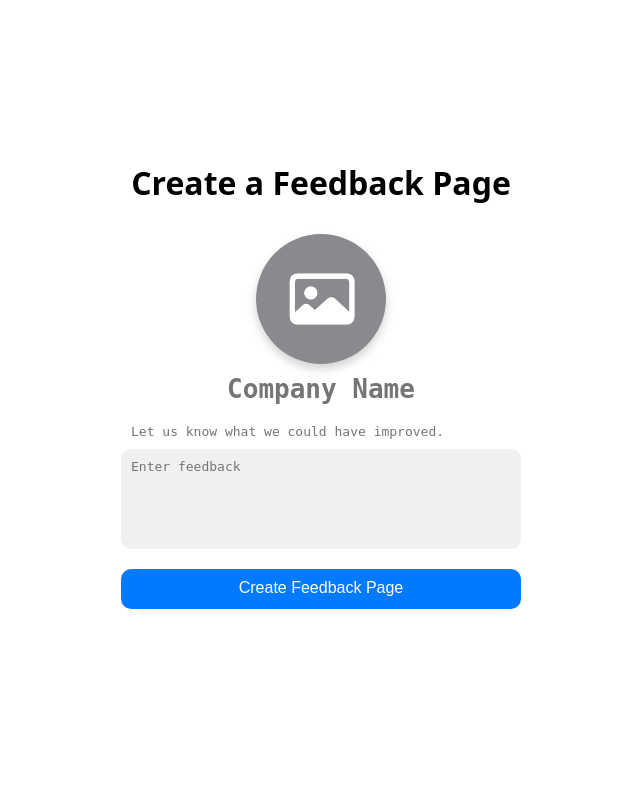
After one commit to JackFinnis/FeedbackWeb, a Flask app: template src/templates/create_subject.html in a window 1280 px wide. The commit adds this page. Shown: the whole page, without its empty margins (319-959 px from the left). Run offline with Flask 3, Linux system fonts and the light colour scheme; the template is opened without the code that fills it, so the values that code supplies are empty.

Commit message:
New create feedback page working

```diff
--- a/src/app.py
+++ b/src/app.py
@@ -41,13 +41,13 @@ flask_app = Flask(__name__)
 
 @flask_app.route('/')
 def root():
-	return redirect('/new')
+	return render_template('how_it_works.html')
 
-@flask_app.route('/new')
+@flask_app.route('/create')
 def subject_new():
-	return render_template('new_subject.html')
+	return render_template('create_subject.html')
 
-@flask_app.route('/new', methods=['POST'])
+@flask_app.route('/create', methods=['POST'])
 def subject_new_submit():
 	title = request.form['title']
 	description = request.form['description']
@@ -59,25 +59,20 @@ def subject_new_submit():
 	if logo.filename:
 		public_url = upload_file(logo, public_id)
 
-	new_subject = Subject(private_id, public_id, title, description, public_url, live=True, shown_save_alert=False)
+	new_subject = Subject(private_id, public_id, title, description, public_url, live=True)
 	subjects.document(public_id).set(new_subject.to_dict())
 
-	return redirect(f'/subject/{private_id}')
+	return render_template('subject_created.html', private_id=private_id)
 
-@flask_app.route('/subject/<private_id>')
+@flask_app.route('/company/<private_id>')
 def subject(private_id):
 	subject = fetch_subject_private(private_id)
 	docs = subjects.document(subject.public_id).collection('feedback').order_by('timestamp', direction=firestore.firestore.Query.DESCENDING).get()
 	feedbacks = list(map(lambda x: Feedback.from_dict(x.to_dict()), docs))
 
-	if not subject.shown_save_alert:
-		subject.shown_save_alert = True
-		subjects.document(subject.public_id).set(subject.to_dict())
-		subject.shown_save_alert = False
-
 	return render_template('subject.html', feedbacks=feedbacks, subject=subject)
 
-@flask_app.route('/subject/<private_id>/delete')
+@flask_app.route('/company/<private_id>/delete')
 def subject_delete(private_id):
 	subject = fetch_subject_private(private_id)
 	subjects.document(subject.public_id).delete()
@@ -86,20 +81,20 @@ def subject_delete(private_id):
 
 	return render_template('subject_deleted.html')
 
-@flask_app.route('/subject/<private_id>/toggle_live')
+@flask_app.route('/company/<private_id>/toggle_live')
 def subject_toggle_live(private_id):
 	subject = fetch_subject_private(private_id)
 	subject.live = not subject.live
 	subjects.document(subject.public_id).set(subject.to_dict())
 
-	return redirect(f'/subject/{private_id}')
+	return redirect(f'/company/{private_id}')
 
-@flask_app.route('/subject/<private_id>/feedback/<feedback_id>/delete')
+@flask_app.route('/company/<private_id>/feedback/<feedback_id>/delete')
 def feedback_delete(private_id, feedback_id):
 	subject = fetch_subject_private(private_id)
 	subjects.document(subject.public_id).collection('feedback').document(feedback_id).delete()
 
-	return redirect(f'/subject/{private_id}')
+	return redirect(f'/company/{private_id}')
 
 @flask_app.route('/send/<public_id>')
 def feedback_send(public_id):
--- a/src/static/style.css
+++ b/src/static/style.css
@@ -7,7 +7,47 @@ html {
 
 body {
 	padding: 10px;
-	margin-bottom: 50px;
+	padding-bottom: 50px;
+}
+
+ol, ul, p, h1, h2, form, textarea, a, button {
+	margin: 0px;
+}
+
+textarea {
+	padding: 0px;
+}
+
+a, button {
+	display: inline-block;
+	color: var(--accent);
+	text-decoration: none;
+	background: none;
+	border: none;
+	font-size: 1em;
+	font-weight: 500;
+}
+
+input[type=submit], input[type=text], textarea {
+	border: none;
+	font-size: 1em;
+}
+
+input[type=text], textarea {
+	background: none;
+}
+
+li {
+	padding-bottom: 5px;
+}
+
+h1 {
+	padding-top: 10px;
+	padding-bottom: 10px;
+}
+
+h2 {
+	padding: 10px;
 }
 
 .center_horizontally {
@@ -19,77 +59,27 @@ body {
 	align-items: center;
 }
 
-a, button {
-	display: inline-block;
-	color: var(--accent);
-	text-decoration: none;
-	background: none;
-	border: none;
-	padding: 0px;
-}
-
-ol, ul, p, h1, h2, form {
-	margin: 0px;
-}
-
-li {
-	margin-bottom: 5px;
-}
-
-h1 {
-	margin-top: 10px;
-	margin-bottom: 10px;
-}
-
-h2 {
-	margin: 10px;
-}
-
-input[type=text], textarea {
-	appearance: none;
-	font-size: 1em;
-	width: 400px;
-}
-
 textarea {
 	resize: none;
-	height: 100px;
-}
-
-input[type=file] {
-	display: none;
 }
 
 .container, .label, .container_background, .large_button {
 	border-radius: 10px;
-	border: none;
 }
 
 .large_button {
 	text-align: center;
-	appearance: none;
 	padding-top: 10px;
 	padding-bottom: 12px;
 	width: 400px;
 	margin-top: 20px;
 	color: white;
 	background-color: var(--accent);
-	font-size: 1em;
-}
-
-.label, .large_button {
-	font-weight: 500;
 }
 
 .container {
 	padding: 10px;
 	padding-bottom: 12px;
-}
-
-.field_label {
-	margin: 10px;
-	font-weight: bold;
-	display: block;
 }
 
 .icon, .symbol {
@@ -114,6 +104,8 @@ input[type=file] {
 	padding-bottom: 5px;
 	padding-left: 10px;
 	padding-right: 10px;
+	margin-top: 5px;
+	margin-bottom: 5px;
 	margin-right: 5px;
 }
 
@@ -135,54 +127,50 @@ button:active, a:active, .large_button:active {
 	opacity: 0.75;
 }
 
-.feedback_form_logo {
+.feedback_form_logo, input[type=file] {
 	width: 130px;
 	height: 130px;
 	border-radius: 50%;
 }
 
-.feedback_form_box {
-	margin-top: 10px;
-	margin-bottom: 10px;
-	height: 160px;
-	display: flex;
-	text-align: center;
-	justify-content: center;
-	align-items: center;
+input[type=file] {
+	position: absolute;
+	opacity: 0;
 }
 
-.inline_logo {
-	width: 80px;
-	height: 80px;
-	margin-right: 20px;
-	border-radius: 50%;
-	float: left;
+.feedback_form_field {
+	width: 400px;
+	height: 100px;
 }
 
 @media(prefers-color-scheme: light) {
+	body, .container, .container_background, textarea, input[type=text] {
+		color: black;
+	}
+
 	body {
-		color: black;
 		background-color: white;
 	}
 
 	.container, .container_background {
-		color: black;
 		background-color: #f0f0f0;
 	}
 
-	.shadow, .inline_logo {
+	.shadow {
 		box-shadow: 0px 5px 10px lightgray;
 	}
 }
 
 @media(prefers-color-scheme: dark) {
+	body, .container, .container_background, textarea, input[type=text] {
+		color: white;
+	}
+
 	body {
-		color: white;
 		background-color: black;
 	}
 
 	.container, .container_background {
-		color: white;
 		background-color: #202020;
 	}
 
@@ -190,7 +178,7 @@ button:active, a:active, .large_button:active {
 		filter: invert(1);
 	}
 
-	.shadow, .inline_logo {
+	.shadow {
 		box-shadow: 0px 5px 10px dimgray;
 	}
 }
--- /dev/null
+++ b/src/templates/create_subject.html
@@ -0,0 +1,69 @@
+<html>
+  	<head>
+    	<title>Create Feedback Page</title>
+        <link rel="stylesheet" href="/static/style.css">
+		<link rel="icon" href="/static/images/favicon.ico">
+		<link rel="apple-touch-icon" href="/static/images/favicon.ico">
+		<style>
+			#title {
+				text-align: center;
+				font-size: 2em;
+				font-weight: bolder;
+				outline: none;
+				width: 380px;
+				margin: 10px;
+			}
+
+			#description {
+				text-align: justify;
+				margin: 10px;
+				width: 380px;
+				outline: none;
+			}
+
+			textarea:focus::placeholder {
+				color: transparent;
+			}
+		</style>
+	</head>
+	<body class="center_vertically center_horizontally">
+		<div style="width:400px;">
+			<h1 style="text-align:center; padding-bottom:30px;">Create a Feedback Page</h1>
+			<form action="/create" method="POST" enctype="multipart/form-data">
+				<div style="text-align:center;">
+					<div>
+						<input type="file" id="logo" name="logo" accept="image/*" required oninvalid="setCustomValidity('Please upload your company\'s logo')" oninput="setCustomValidity('')">
+						<label for="logo">
+							<img class="feedback_form_logo shadow" id="logo_preview" src="/static/images/logo_placeholder.png">
+						</label>
+					</div>
+
+					<textarea rows="1" type="text" id="title" name="title" placeholder="Company Name" required oninvalid="setCustomValidity('Please enter your company\'s name')" oninput="setCustomValidity('')"></textarea><br>
+				</div>
+				<textarea rows="1" id="description" name="description" placeholder="Let us know what we could have improved." required oninvalid="setCustomValidity('Please enter what you would like feedback on')" oninput="setCustomValidity('')"></textarea><br>
+
+				<textarea class="feedback_form_field container" placeholder="Enter feedback" disabled></textarea><br>
+				<input type="submit" class="large_button" value="Create Feedback Page">
+			</form>
+		</div>
+	</body>
+	<script>
+		let logo = document.getElementById('logo')
+		let logo_preview = document.getElementById('logo_preview')
+		let title = document.getElementById('title')
+		let description = document.getElementById('description')
+
+		logo.addEventListener('input', update_logo)
+		title.addEventListener('input', update_height)
+		description.addEventListener('input', update_height)
+
+		function update_logo() {
+			logo_preview.src = URL.createObjectURL(logo.files[0])
+		}
+
+		function update_height() {
+			this.style.height = 'auto'
+            this.style.height = this.scrollHeight + 'px'
+		}
+	</script>
+</html>
--- a/src/templates/error_404.html
+++ b/src/templates/error_404.html
@@ -8,9 +8,9 @@
 	<body class="center_horizontally center_vertically">
 		<div style="text-align:center;">
 			<img class="large_symbol" src="/static/images/exclamationmark.triangle.png">
-			<h2>Page Not Found</h2>
+			<h1>Page Not Found</h1>
 			<br>
-			Start your own feedback page <a href="/new">here</a>
+			Create your own feedback page <a href="/create">here</a>
 		</div>
 	</body>
 </html>
--- a/src/templates/subject_deleted.html
+++ b/src/templates/subject_deleted.html
@@ -8,10 +8,10 @@
 	<body class="center_horizontally center_vertically">
 		<div style="text-align:center;">
 			<img class="large_symbol" src="/static/images/checkmark.circle.png">
-			<h2 style="margin-bottom:10px;">Feedback Page Deleted</h2>
-			People can no longer submit feedback here
+			<h1>Feedback Page Deleted</h1>
+			People can no longer submit feedback here.
 			<br><br><br>
-			Start another feedback page <a href="/new">here</a>
+			Create another feedback page <a href="/create">here</a>
 		</div>
 	</body>
 </html>
```
Also changed, not shown: src/models.py (+3 -6 lines), src/templates/how_it_works.html (added, +35 -0 lines), src/templates/new_subject.html (deleted, +0 -146 lines), src/templates/send_feedback.html (+18 -9 lines), src/templates/subject.html (+32 -28 lines), src/templates/subject_created.html (added, +40 -0 lines), src/static/images/logo_placeholder.png.
